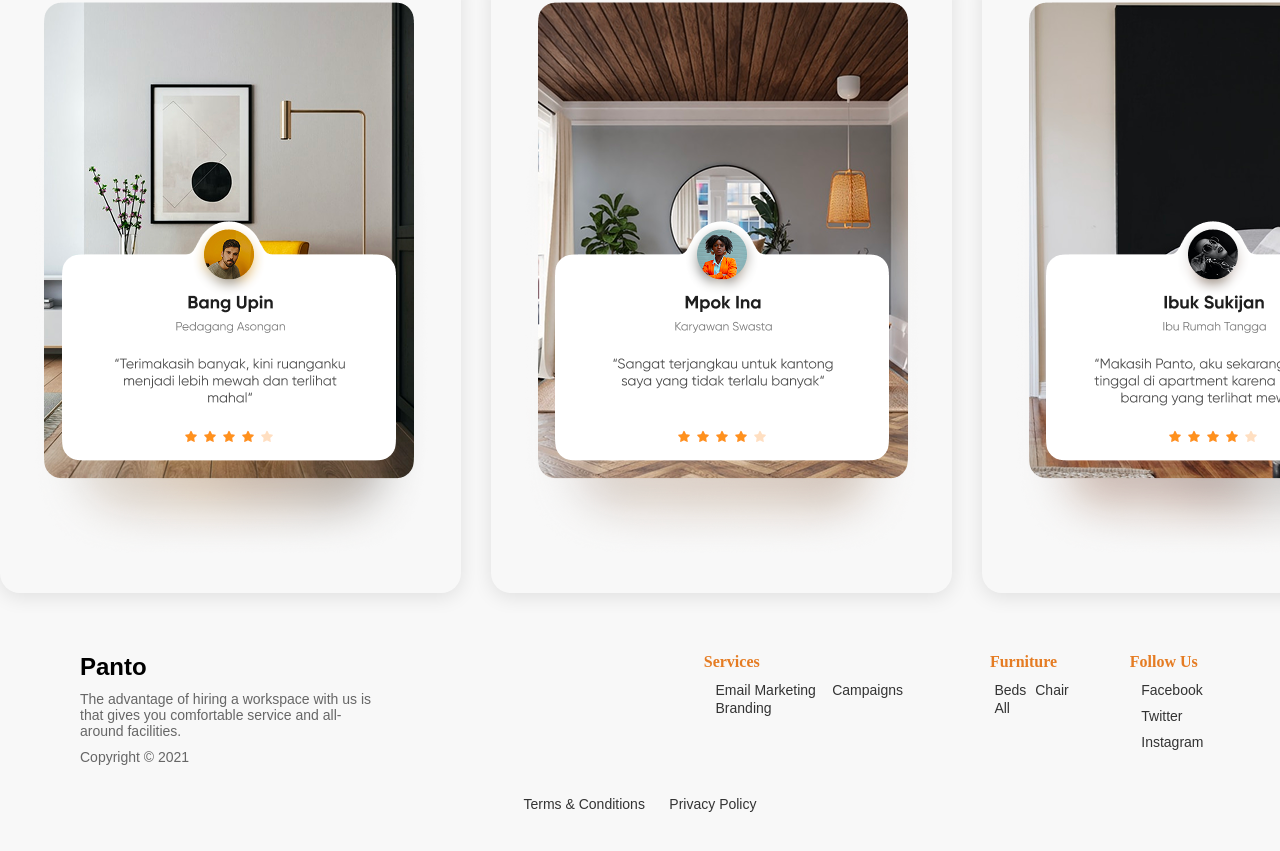
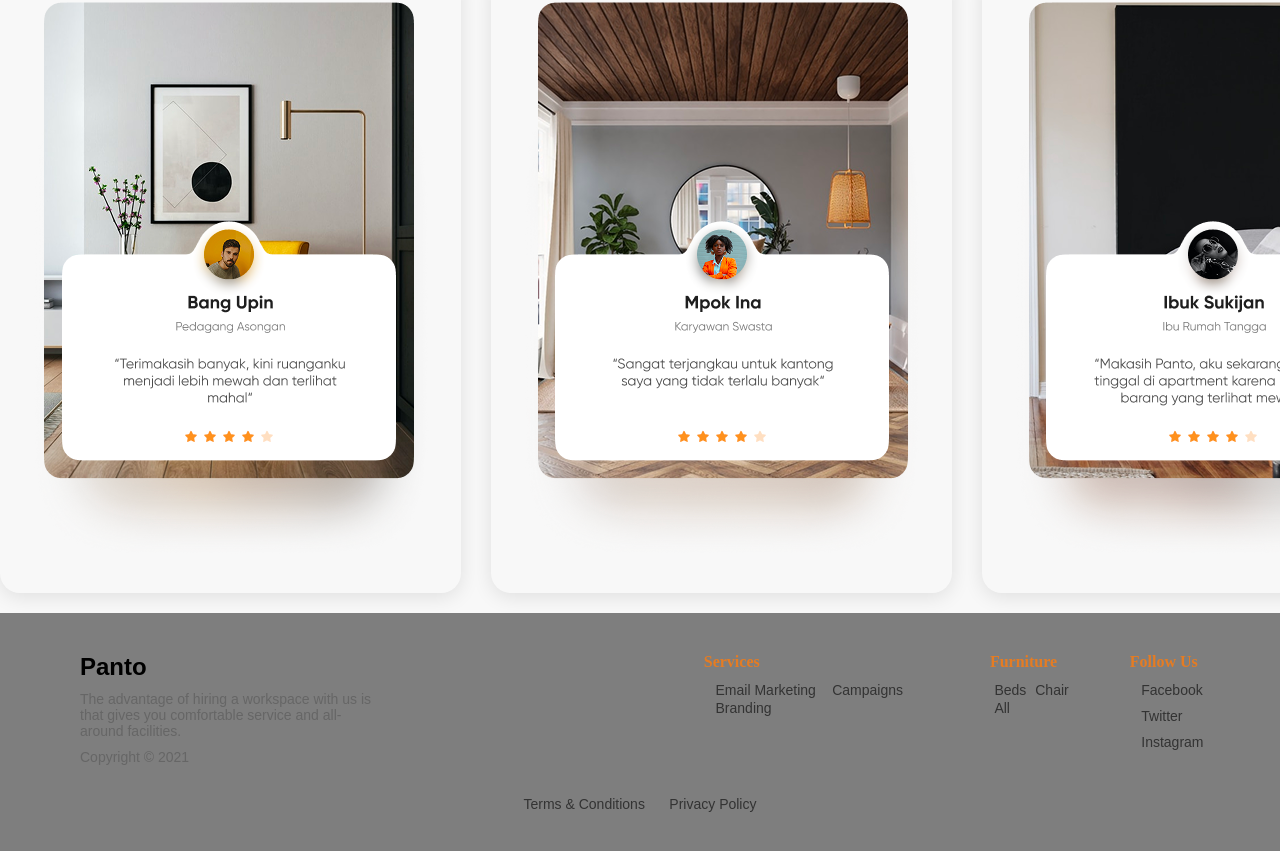
Before and after one commit to 7Bhil/MINI-HACKATON-EQUIPE-1, a plain HTML site: page index.html in a window 1280 px wide. Shown: the part 2679-3530 px from the top of the page. Drawn offline with Linux system fonts and the light colour scheme.

Commit message:
Add files via upload

```diff
--- a/index.css
+++ b/index.css
@@ -229,7 +229,7 @@ body {
 }
 
 .footer {
-    background-color: #f8f8f8;
+    background-color: #7e7e7e;
     padding: 40px 80px;
 }
 
```
